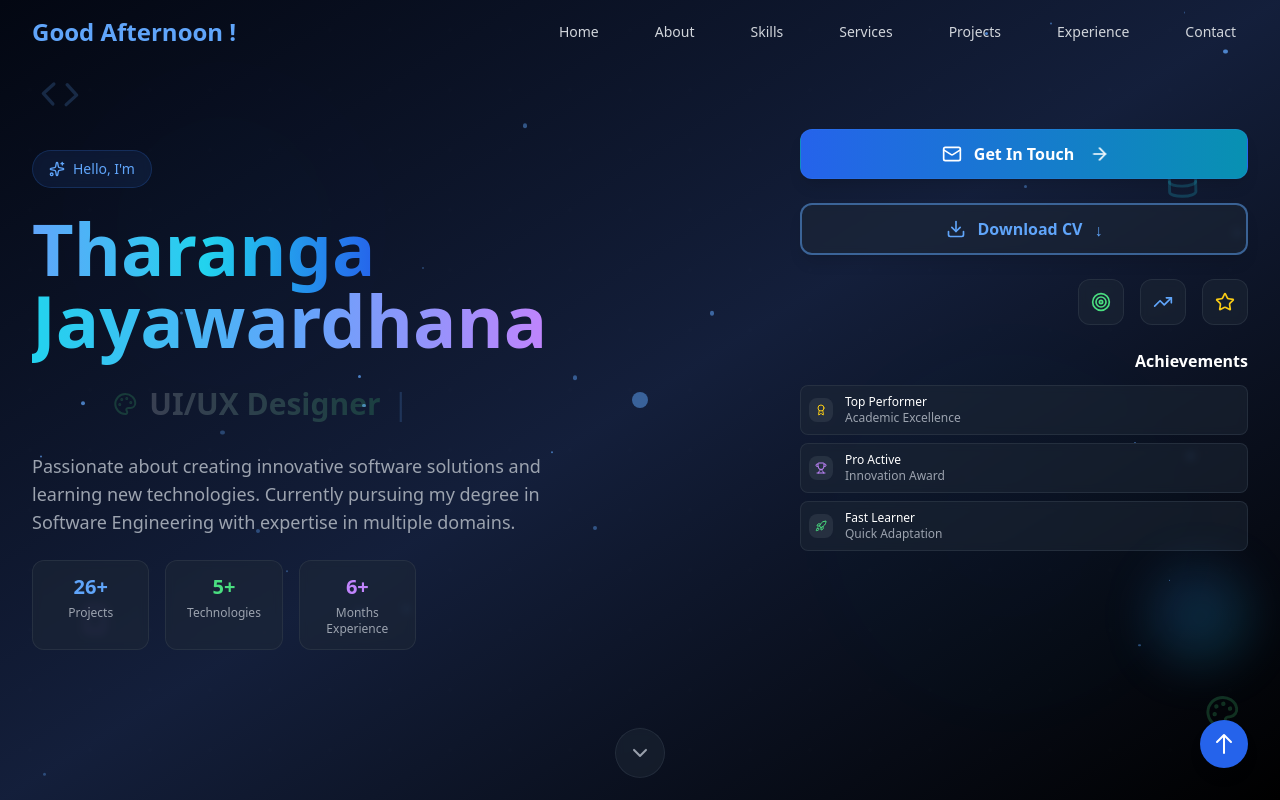
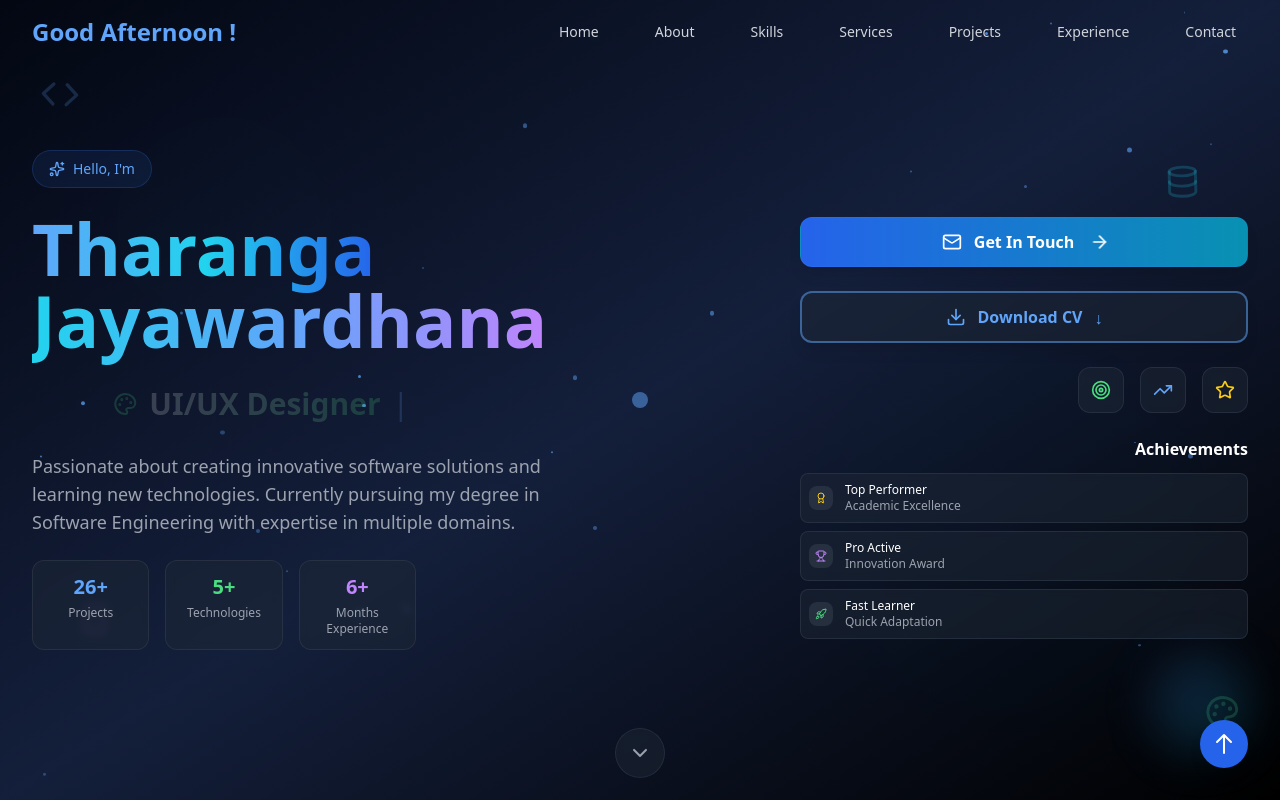
Before and after one commit to TharangaJ123/My_portfolio_website, a React (Vite) app: page / in a window 1280 px wide. Shown: the top 800 px of the page. Built offline with nearby package versions, Linux system fonts and the light colour scheme.

Commit message:
finalized 2

```diff
--- a/index.html
+++ b/index.html
@@ -2,7 +2,7 @@
 <html lang="en">
   <head>
     <meta charset="UTF-8" />
-    <link rel="icon" type="image/svg+xml" href="/vite.svg" />
+    <link rel="icon" type="image/png" href="/brain.png" />
     <meta name="viewport" content="width=device-width, initial-scale=1.0" />
     <title>Tharanga Jayawardhana | Software Engineer Portfolio</title>
   </head>
--- a/src/components/Hero.jsx
+++ b/src/components/Hero.jsx
@@ -295,7 +295,7 @@ const Hero = () => {
             transition={{ delay: 0.6, duration: 0.8 }}
           >
             {/* Main CTA Buttons */}
-            <div className="space-y-4 sm:space-y-6 w-full max-w-sm sm:max-w-md">
+            <div className="space-y-4 sm:space-y-6 w-full mt-44 max-w-sm sm:max-w-md">
               <motion.button
                 onClick={scrollToContact}
                 whileHover={{ scale: 1.05, y: -3 }}
```
Also changed, not shown: public/brain.png (added).
